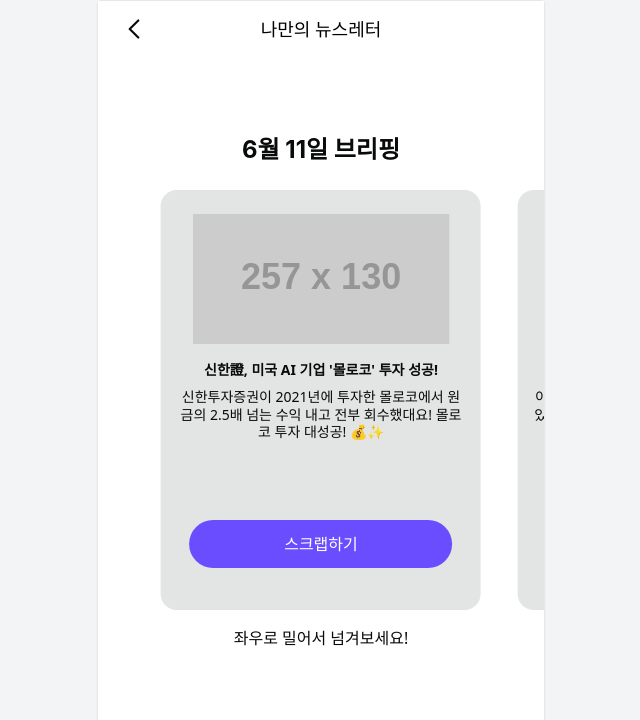
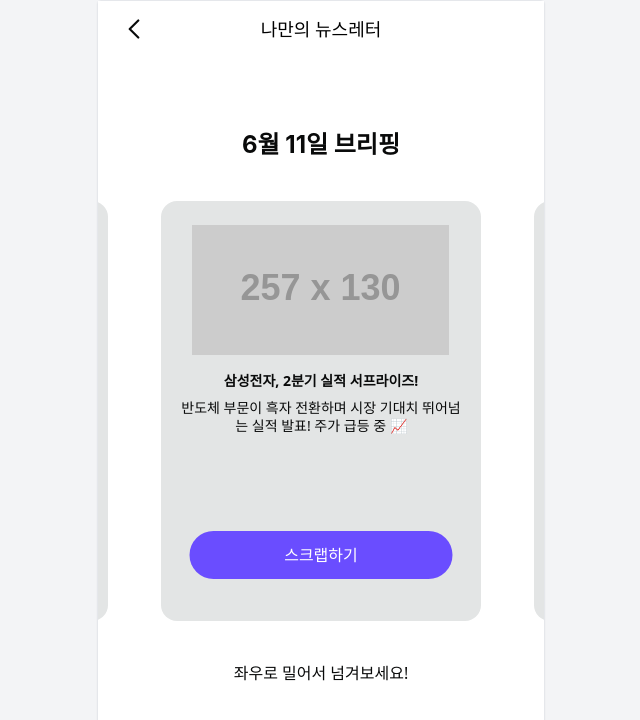
Before and after one commit to imfromkoreah/MewsPaper, a React (Vite) app in the folder frontend/: page /home/news-letter in a window 1280 px wide. Shown: the top 720 px of the page, without its empty margins (319-959 px from the left). Built offline with nearby package versions, Linux system fonts and the light colour scheme.

Commit message:
feat: LetterPage 내 Header navigate 수정 / 페이지 레이아웃 수정

```diff
--- a/frontend/src/pages/Home/HomePage.tsx
+++ b/frontend/src/pages/Home/HomePage.tsx
@@ -86,7 +86,10 @@
           type="button"
           className="w-[150px] left-[81px] top-[143px] absolute flex items-center space-x-2 cursor-pointer
                     focus:outline-none active:scale-95 transition-transform duration-150"
-          onClick={() => console.log('뉴스레터 영역 클릭됨')}
+          onClick={() => {
+            console.log('뉴스레터 영역 클릭됨');
+            navigate('/home/news-letter');
+          }}
         >
           <img src={Message} alt="message" className="w-[15px] h-[10px]" />
           <div className="flex space-x-1">
@@ -107,7 +110,7 @@
           src={anchorImg}
           alt="대표 이미지"
         />
-        <div className="left-[233px] top-[142px] absolute text-center text-[#666666] text-[11px] font-medium font-['Inter'] leading-none [text-shadow:_0px_4px_4px_rgb(0_0_0_/_0.20)]">
+        <div className="left-[245px] top-[142px] absolute text-center text-[#666666] text-[11px] font-medium font-['Inter'] leading-none [text-shadow:_0px_4px_4px_rgb(0_0_0_/_0.20)]">
           탄핵 심판의 갈림길
         </div>
         <div className="left-0 top-[90px] absolute text-center text-[#666666] text-[11px] font-medium font-['Inter'] leading-none [text-shadow:_0px_4px_4px_rgb(0_0_0_/_0.20)]">
--- a/frontend/src/pages/Home/LetterPage.tsx
+++ b/frontend/src/pages/Home/LetterPage.tsx
@@ -38,22 +38,29 @@
     },
   ];
 
-  // 가로 캐러셀 슬라이더 적용
+  const swiperMarginTop = "mt-16";  // 카드(슬라이더) 위 여백
+
   return (
     <div className="w-full h-screen flex justify-center bg-gray-100">
       <div className="w-full max-w-md h-full flex flex-col border border-gray-200 rounded shadow-sm bg-white">
+
+        {/* Header */}
         <Header title="나만의 뉴스레터" onBack={handleBack} />
 
-        <div className="flex-1 flex flex-col items-center justify-center -mt-20">
-          {/* 카드 위 텍스트 */}
-          <div className="w-[327px] text-center text-[#090a0a] text-2xl font-bold font-['Inter'] leading-loose mb-4">
+        {/* 타이틀 부분을 감싸는 div */}
+        <div className="flex justify-center items-center" style={{ height: '80px' }}>
+          <div className="w-[327px] text-center text-[#090a0a] text-2xl font-bold font-['Inter'] leading-loose mt-24">
             6월 11일 브리핑
           </div>
+        </div>
 
+        {/* 슬라이더 감싸는 div - mt-20 추가 */}
+        <div className={`${swiperMarginTop} flex-1 flex flex-col items-center`}>
           <Swiper
-            spaceBetween={8}
+            spaceBetween={28}
             slidesPerView={1.25}
             centeredSlides
+            initialSlide={2}
             className="w-full px-1"
           >
             {cards.map((card, index) => (
@@ -86,8 +93,8 @@
             ))}
           </Swiper>
 
-          {/* 카드 아래 안내 텍스트 */}
-          <div className="mt-4 text-center text-[#090a0a] text-base">
+          {/* 안내 텍스트 */}
+          <div className="text-center text-[#090a0a] text-base mt-10">
             좌우로 밀어서 넘겨보세요!
           </div>
         </div>
```
